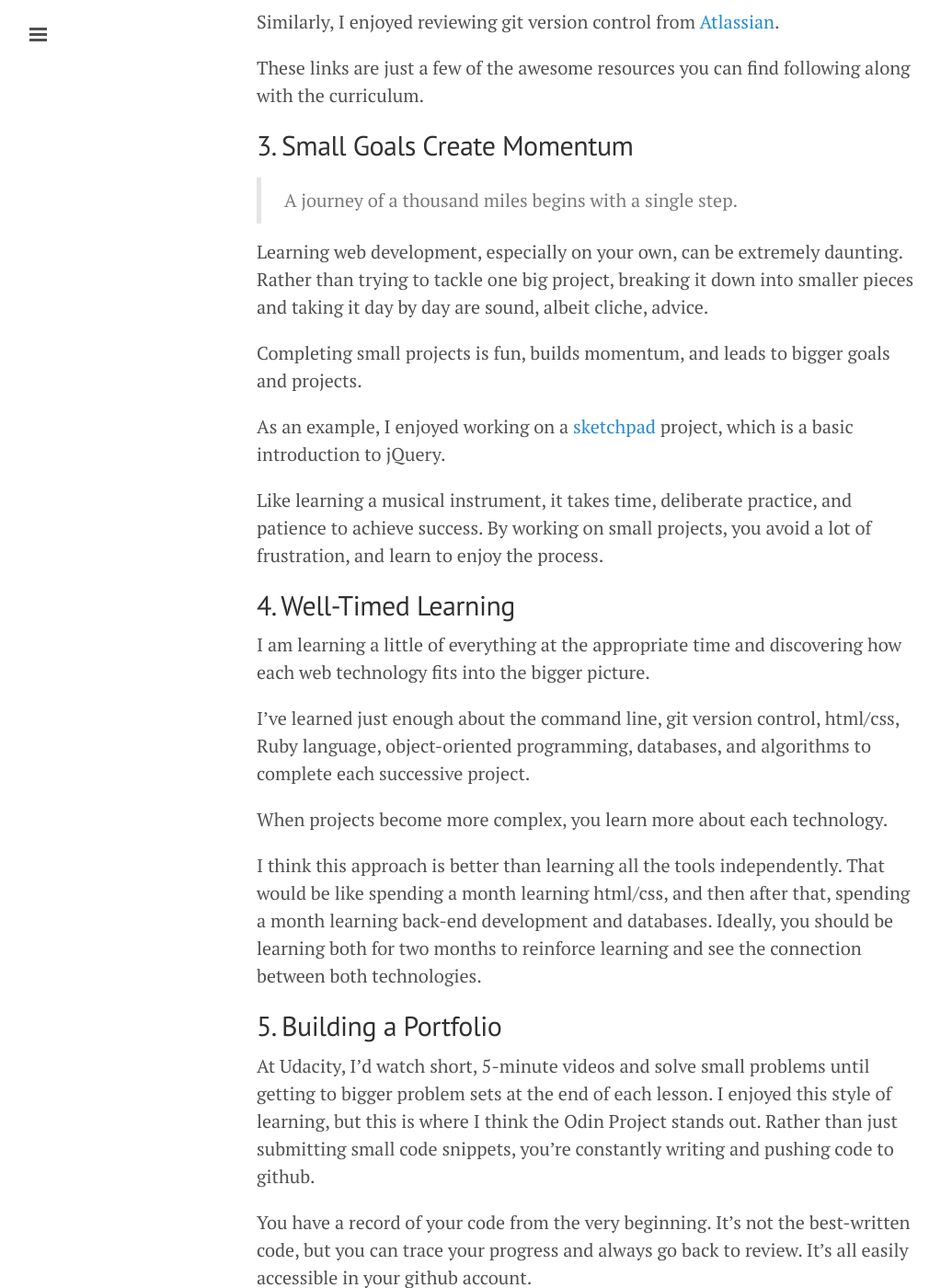
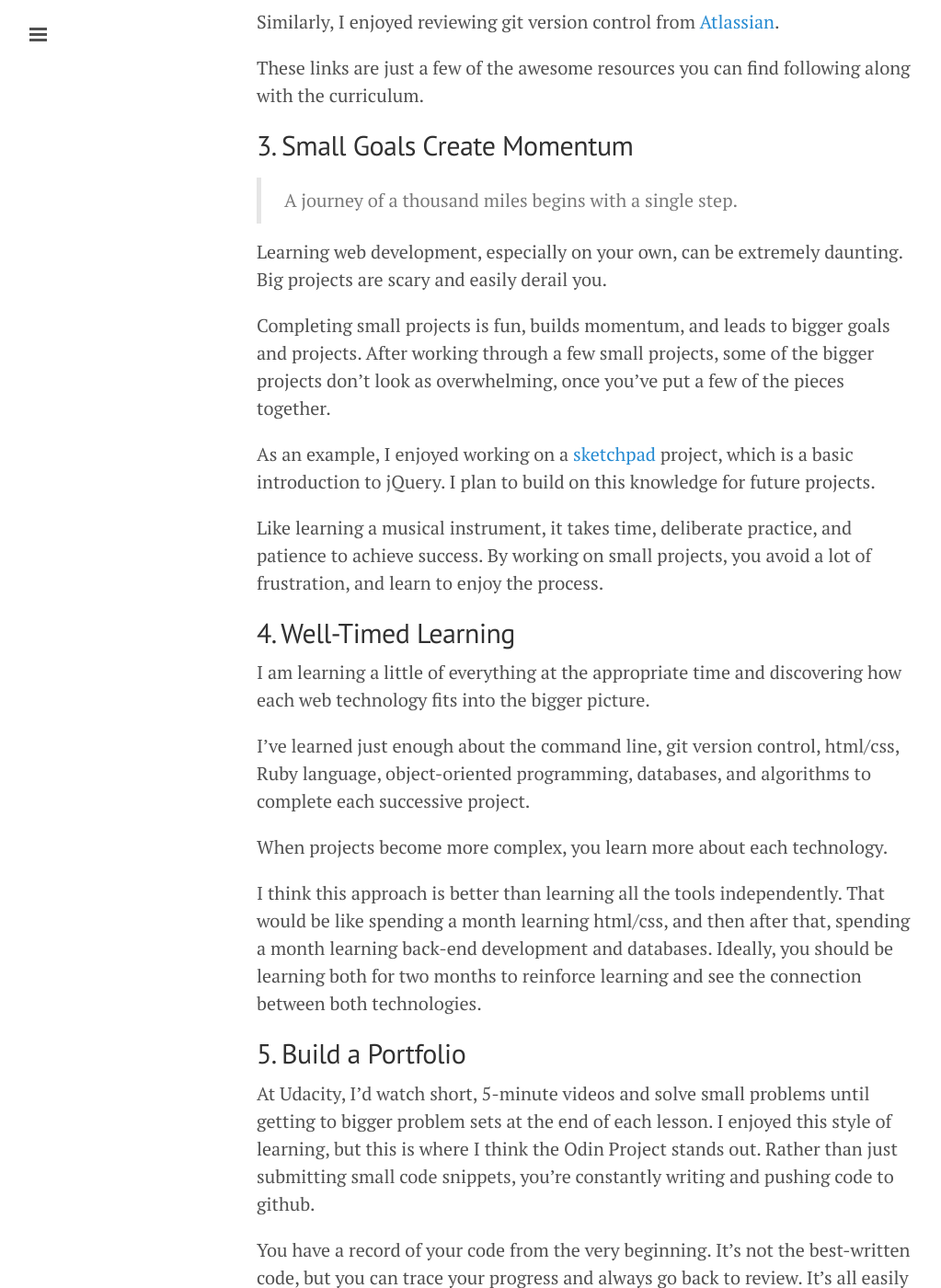
Before and after one commit to Jberczel/jberczel.github.io, a Jekyll site: the page built from _posts/2014-05-05-why-i-like-odin.md, in a window 1280 px wide and 1400 px high, scrolled down 1028 px. Shown: the whole window at 92% size, without its empty margins (1-1024 px from the left). Built offline with Jekyll 4.4.1, drawn with Linux system fonts in a browser that asks for light colours; Markdown is read by kramdown in place of the engine named in the settings; comment, search, counter and statistics services are not loaded; some of the changed text lies outside the part shown.

Commit message:
update odin post

```diff
--- a/_posts/2014-05-05-why-i-like-odin.md
+++ b/_posts/2014-05-05-why-i-like-odin.md
@@ -5,7 +5,7 @@ comments: true
 permalink: why-i-like-odin
 ---
 
-After returning from my 2013 [thru-hike](http://www.atjindo.com), I began re-learning web development. Thankfully, I stumbled upon [Odin curriculum](http://www.theodinproject.com/courses).
+After returning from my 2013 [thru-hike](http://www.atjindo.com), I began re-learning web development. Thankfully, I stumbled upon the [Odin curriculum](http://www.theodinproject.com/courses).
 
 Before my big trip, I studied web app development mainly at [Udacity](https://www.udacity.com/), and was able to build my first 'real' website.  However, when I returned, I had forgotten a lot of the detail. I needed a refresher and found the Odin Project. Here are the reasons why I am now sticking with the Odin curriculum.
 
@@ -32,11 +32,11 @@ These links are just a few of the awesome resources you can find following along
 
 >A journey of a thousand miles begins with a single step.
 
-Learning web development, especially on your own, can be extremely daunting.  Rather than trying to tackle one big project, breaking it down into smaller pieces and taking it day by day are sound, albeit cliche, advice.
+Learning web development, especially on your own, can be extremely daunting.  Big projects are scary and easily derail you.
 
-Completing small projects is fun, builds momentum, and leads to bigger goals and projects.
+Completing small projects is fun, builds momentum, and leads to bigger goals and projects.  After working through a few small projects, some of the bigger projects don't look as overwhelming, once you've put a few of the pieces together.
 
-As an example, I enjoyed working on a [sketchpad](https://github.com/Jberczel/odin-projects/tree/master/sketchpad) project, which is a basic introduction to jQuery.
+As an example, I enjoyed working on a [sketchpad](https://github.com/Jberczel/odin-projects/tree/master/sketchpad) project, which is a basic introduction to jQuery. I plan to build on this knowledge for future projects.
 
 Like learning a musical instrument, it takes time, deliberate practice, and patience to achieve success. By working on small projects, you avoid a lot of frustration, and learn to enjoy the process.
 
@@ -51,7 +51,7 @@ When projects become more complex, you learn more about each technology.
 I think this approach is better than learning all the tools independently.  That would be like spending a month learning html/css, and then after that, spending a month learning back-end development and databases.  Ideally, you should be learning both for two months to reinforce learning and see the connection between both technologies.
 
 
-##5. Building a Portfolio
+##5. Build a Portfolio
 
 At Udacity, I'd watch short, 5-minute videos and solve small problems until getting to bigger problem sets at the end of each lesson.  I enjoyed this style of learning, but this is where I think the Odin Project stands out.  Rather than just submitting small code snippets, you're constantly writing and pushing code to github.
 
```
